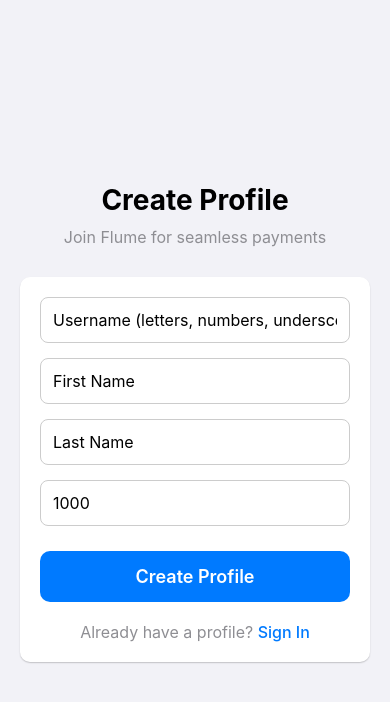
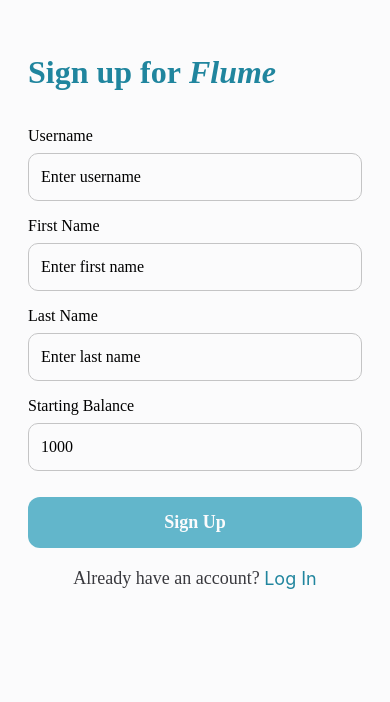
Before and after one commit to ecao54/Flume, a React Native app: screen /Signup in a window 390 px wide. Shown: the top 702 px of the page. Built offline with nearby package versions, Linux system fonts and the light colour scheme.

Commit message:
fixed styling for sign up page

```diff
--- a/App.js
+++ b/App.js
@@ -48,6 +48,7 @@
       <Stack.Navigator
           initialRouteName={initialRoute}
           screenOptions={{
+            animation: 'none',
             animationEnabled: false
           }}
         >
--- a/src/screens/SignupScreen.js
+++ b/src/screens/SignupScreen.js
@@ -84,13 +84,16 @@
   return (
     <SafeAreaView style={styles.container}>
       <ScrollView contentContainerStyle={styles.scrollContent}>
-        <Text style={styles.title}>Create Profile</Text>
-        <Text style={styles.subtitle}>Join Flume for seamless payments</Text>
+        <View style={styles.titleContainer}>
+          <Text style={styles.title}>Sign up for</Text>
+          <Text style={(styles.title,styles.flume)}> Flume</Text>
+        </View>
 
         <View style={styles.formContainer}>
+          <Text style={styles.inputLabel}>Username</Text>
           <TextInput
             style={styles.input}
-            placeholder="Username (letters, numbers, underscores only)"
+            placeholder="Enter username"
             value={username}
             onChangeText={setUsername}
             autoCapitalize="none"
@@ -98,25 +101,28 @@
             maxLength={15}
           />
 
+          <Text style={styles.inputLabel}>First Name</Text>
           <TextInput
             style={styles.input}
-            placeholder="First Name"
+            placeholder="Enter first name"
             value={firstName}
             onChangeText={setFirstName}
             autoCapitalize="words"
           />
 
+          <Text style={styles.inputLabel}>Last Name</Text>
           <TextInput
             style={styles.input}
-            placeholder="Last Name"
+            placeholder="Enter last name"
             value={lastName}
             onChangeText={setLastName}
             autoCapitalize="words"
           />
 
+          <Text style={styles.inputLabel}>Starting Balance</Text>
           <TextInput
             style={styles.input}
-            placeholder="Starting Balance"
+            placeholder="Enter starting balance"
             value={balance}
             onChangeText={setBalance}
             keyboardType="decimal-pad"
@@ -130,14 +136,14 @@
             {isLoading ? (
               <ActivityIndicator color="#FFFFFF" />
             ) : (
-              <Text style={styles.buttonText}>Create Profile</Text>
+              <Text style={styles.buttonText}>Sign Up</Text>
             )}
           </TouchableOpacity>
 
           <View style={styles.footer}>
-            <Text style={styles.footerText}>Already have a profile? </Text>
+            <Text style={styles.footerText}>Already have an account? </Text>
             <TouchableOpacity onPress={() => navigation.navigate('Login')}>
-              <Text style={styles.loginText}>Sign In</Text>
+              <Text style={styles.loginText}>Log In</Text>
             </TouchableOpacity>
           </View>
         </View>
@@ -149,56 +155,66 @@
 const styles = StyleSheet.create({
   container: {
     flex: 1,
-    backgroundColor: '#F2F2F7',
+    backgroundColor: '#FBFBFC',
   },
   scrollContent: {
     flexGrow: 1,
-    justifyContent: 'center',
-    alignItems: 'center',
-    padding: 20,
+    justifyContent: 'top',
+    alignItems: 'left',
+    padding: 28,
+    marginTop: 26,
+  },
+  titleContainer: {
+    flexDirection: 'row',
+    marginBottom: 36,
   },
   title: {
-    fontSize: 28,
-    fontWeight: 'bold',
-    marginBottom: 10,
-    fontFamily: 'System',
+    fontSize: 32,
+    fontWeight: '800',
+    color: '#20859E',
+    fontFamily: 'Figtree',
   },
-  subtitle: {
-    fontSize: 16,
-    marginBottom: 30,
-    color: '#8E8E93',
-    fontFamily: 'System',
+  flume: {
+    fontSize: 32,
+    fontWeight: '800',
+    color: '#20859E',
+    fontFamily: 'Figtree',
+    fontStyle: 'italic'
   },
   formContainer: {
     width: '100%',
-    backgroundColor: '#FFFFFF',
-    borderRadius: 10,
-    padding: 20,
-    shadowColor: '#000',
-    shadowOffset: { width: 0, height: 1 },
-    shadowOpacity: 0.2,
-    shadowRadius: 1.41,
+  },
+  inputLabel: {
+    fontSize: 16,
+    fontFamily: 'Figtree',
+    fontWeight: '500',
+    marginBottom: 8,
   },
   input: {
     borderWidth: 1,
-    borderColor: '#CCCCCC',
-    borderRadius: 8,
-    padding: 12,
-    marginBottom: 15,
+    borderColor: '#C4C4C5',
+    borderRadius: 10,
+    paddingTop: 14,
+    paddingRight: 12,
+    paddingBottom: 14,
+    paddingLeft: 12,
+    marginBottom: 16,
     fontSize: 16,
+    fontFamily: 'Figtree',
+    fontWeight: '400'
   },
   button: {
-    backgroundColor: '#007AFF',
+    backgroundColor: '#62B6CB',
     padding: 15,
-    borderRadius: 10,
+    borderRadius: 12,
     alignItems: 'center',
     marginTop: 10,
   },
   buttonText: {
-    color: 'white',
+    color: '#FBFBFC',
     fontSize: 18,
-    fontWeight: '600',
-    fontFamily: 'System',
+    fontWeight: '700',
+    fontFamily: 'FigTree',
   },
   footer: {
     flexDirection: 'row',
@@ -206,13 +222,15 @@
     marginTop: 20,
   },
   footerText: {
-    color: '#8E8E93',
-    fontSize: 16,
+    fontFamily: 'Figtree',
+    fontWeight: '400',
+    color: '#39393E',
+    fontSize: 18,
   },
   loginText: {
-    color: '#007AFF',
-    fontSize: 16,
-    fontWeight: '500',
+    color: '#20859E',
+    fontSize: 18,
+    fontWeight: '400',
   },
 });
 
--- a/src/screens/WelcomeScreen.js
+++ b/src/screens/WelcomeScreen.js
@@ -74,7 +74,7 @@
     borderRadius: 12,
     padding: 15,
     alignItems: 'center',
-    marginBottom: 10,
+    marginBottom: 16,
   },
   loginButton: {
     backgroundColor: '#E9F5F5',
@@ -82,7 +82,7 @@
   buttonText: {
     fontFamily: 'Figtree',
     color: '#FBFBFC',
-    fontSize: 16,
+    fontSize: 18,
     fontWeight: '700',
   },
   loginText: {
```
